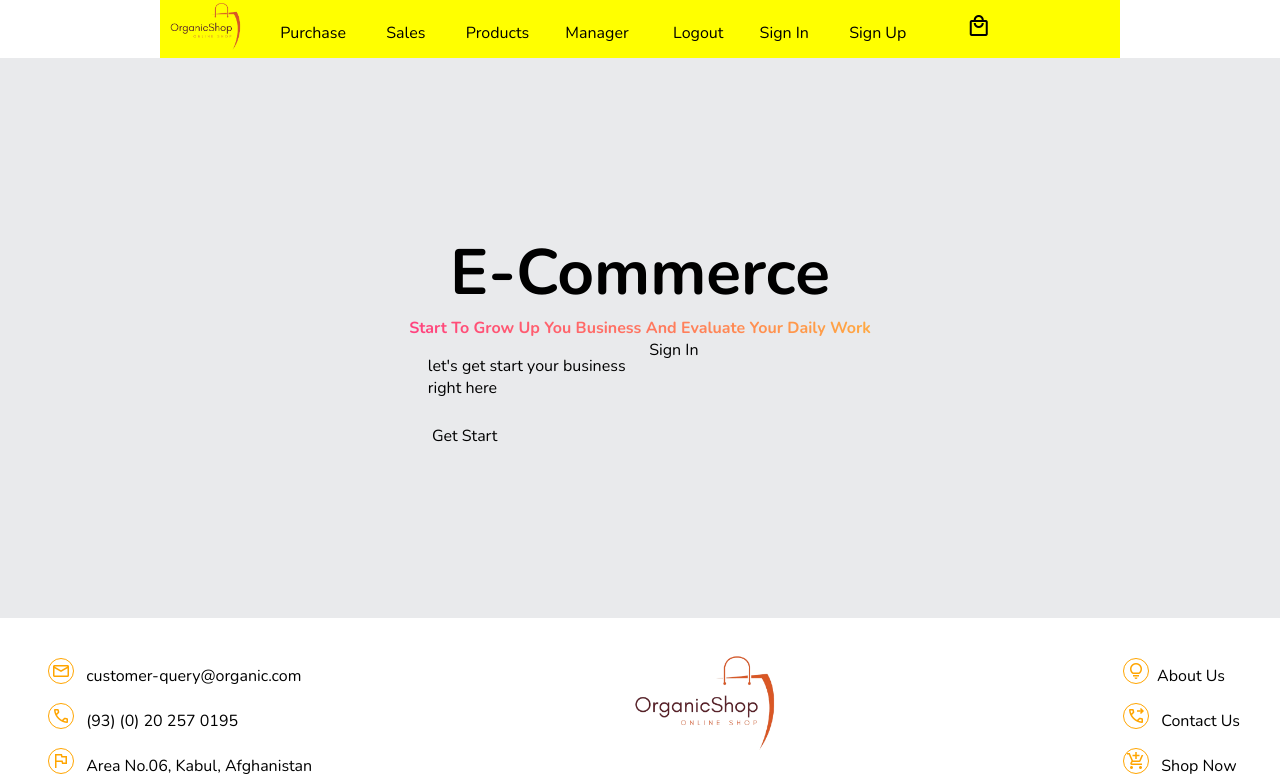
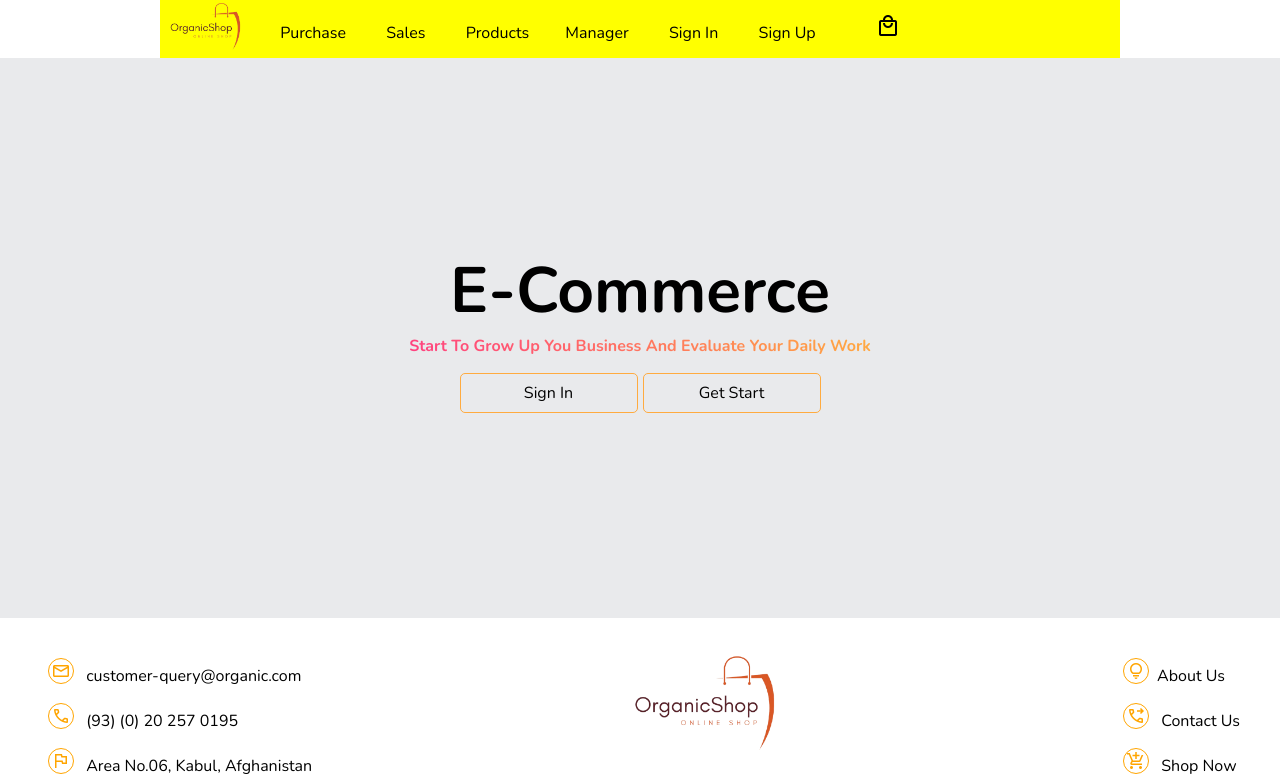
Before and after one commit to Esmat-Farjad/ecommerce, a Django app: page / in a window 1280 px wide. Shown: the top 776 px of the page. Run offline with Django 4.2, Linux system fonts and the light colour scheme; data comes from the database, SQL or seed files in the repository; both versions use the stored data as it was after the commit.

Commit message:
style added

```diff
--- a/store/static/css/style.css
+++ b/store/static/css/style.css
@@ -179,6 +179,28 @@ a {
   margin-top: 0px;
 }
 
+.btn-holder {
+  display: flex;
+  flex-direction: row;
+  gap: 5px;
+  margin: 1rem;
+}
+
+.btn {
+  border: 1px solid #ffab40;
+  padding: 8px;
+  width: 10rem;
+  text-align: center;
+  border-radius: 5px;
+  background-color: transparent;
+  transition: background-image 0.5s ease;
+}
+
+.btn-auth:hover {
+  background-image: linear-gradient(45deg, #ff4081, #ffab40);
+  color: white;
+}
+
 .footer {
   width: 100%;
   height: 100%;
--- a/store/static/css/style.scss
+++ b/store/static/css/style.scss
@@ -166,6 +166,26 @@ a{
   padding-top: 0px;
   margin-top: 0px;
 }
+.btn-holder{
+  display: flex;
+  flex-direction: row;
+  gap: 5px;
+  margin: 1rem;
+}
+
+.btn{
+  border: 1px solid $gradient-orange;
+  padding: 8px;
+  width: 10rem;
+  text-align: center;
+  border-radius: 5px;
+  background-color: transparent;
+  transition: background-image 0.5s ease;
+}
+.btn-auth:hover{
+  background-image: linear-gradient(45deg, $gradient-pink,$gradient-orange);
+  color: white;
+}
 // Footer style
 .footer{
   width: 100%;
--- a/store/templates/includes/navbar.html
+++ b/store/templates/includes/navbar.html
@@ -12,11 +12,14 @@
                 <li class="nav-link"><a href="{% url 'store:sales' %}"><i class="fa-solid fa-cart-shopping"></i>&nbsp;Sales</a></li>
                 <li class="nav-link"><a href="{% url 'store:product' %}"><i class="fa-solid fa-box-open"></i>&nbsp;Products</a></li>
                 <li class="nav-link"><span id="dropdownHandler">Manager&nbsp;<i class="fa-solid fa-caret-down"></i></span></li>
+                {% if user.is_authenticated %}
                 <li class="nav-link"><a href="{% url 'store:signout' %}"><i class="fa-solid fa-user-minus"></i>&nbsp;Logout</a></li>
+                {% else %}
                 <li class="nav-link"><a href="{% url 'store:signin' %}">Sign In&nbsp;<i class="fa-solid fa-arrow-right-to-bracket"></i></a></li>
                 <li class="nav-link"><a href="{% url 'store:signup' %}">Sign Up&nbsp;<i class="fa-solid fa-user-plus"></i></a></li>
+                {% endif %}
                 <li class="nav-link"></li>
-                    <a href="{% url 'store:cart_item' %}"></a>
+                    <a href="{% url 'store:cart_item' %}">
                         <span id="item_count"></span>
                         <span class="material-symbols-outlined">
                             local_mall
--- a/store/views.py
+++ b/store/views.py
@@ -26,7 +26,7 @@ def home(request):
         date_created__year = year,date_created__month=month,
         date_created__day=day
         ).aggregate(Sum('total_price'), Sum('total_profit'), Sum('quantity'))
-    context = {'today':today}
+    context = {'today':today,'user':request.user}
     return render(request, 'home.html', context)
 
 def base(request):
--- a/templates/home.html
+++ b/templates/home.html
@@ -9,39 +9,38 @@
         <h1 class="title">E-Commerce</h1>
         <p class="text">start to grow up you business and evaluate your daily work</p>
     </div>
+
     <div class="summary-details">
-        {% if user.is_authenticated %}
+        {% if request.user.is_authenticated %}
         <div class="box-container">
             <p class="title">Today's sale value</p>
-            {% if total_sale %}
-            <p class="text">{{total_sale}}</p>
+            {% if today.total_price__sum %}
+            <p class="text">$ {{today.total_price__sum}}</p>
             {% else %}
             <p class="text">$ 0 </p>
             {% endif %}
         </div>
         <div class="box-container">
             <p class="title">Today's Profit</p>
-            {% if total_profit %}
-            <p class="text">{{total_profit}}</p>
+            {% if today.total_profit__sum %}
+            <p class="text">$ {{today.total_profit__sum}}</p>
             {% else %}
             <p class="text">$ 0 </p>
             {% endif %}
         </div>
         <div class="box-container">
             <p class="title">Today's product Sold</p>
-            {% if quantity %}
-            <p class="text">{{quantity}}</p>
+            {% if today.quantity__sum %}
+            <p class="text">$ {{today.quantity__sum}}</p>
             {% else %}
             <p class="text"> 0 </p>
             {% endif %}
         </div>
         {% else %}
-        <p class=" mb-10">let's get start your business right here</p>
-        <a href="{% url 'store:signin' %}">
-            <i class="fa-solid fa-arrow-right-to-bracket"></i>&nbsp;Sign In</a>
-        <a href="{% url 'store:signup' %}">
-            <i class="fa-solid fa-plus"></i>&nbsp;Get Start</a>
-        <br>
+        <div class="btn-holder">
+            <a class="btn btn-auth" href="{% url 'store:signin' %}">Sign In</a>
+            <a class="btn btn-auth" href="{% url 'store:signup' %}">Get Start</a>
+        </div>
         {% endif %}
     </div>
 </div>
```
Also changed, not shown: db.sqlite3, 1 other file.
